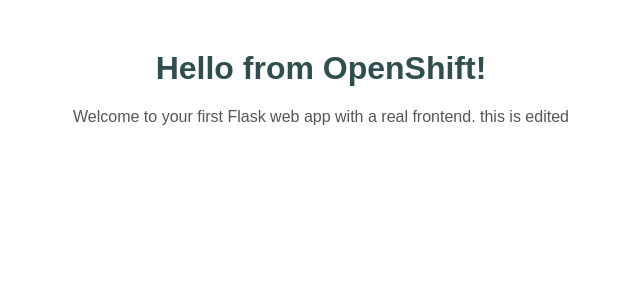
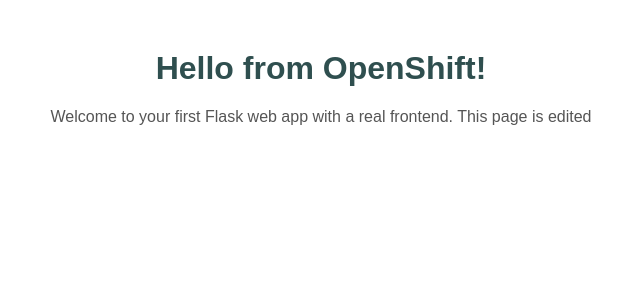
Before and after one commit to Amalroy98/flask-hello, a Flask app: page / in a window 1280 px wide. Shown: the top 300 px of the page, without its empty margins (319-959 px from the left). Run offline with Flask 3, Linux system fonts and the light colour scheme.

Commit message:
Update homepage content

```diff
--- a/templates/index.html
+++ b/templates/index.html
@@ -10,6 +10,6 @@
 </head>
 <body>
     <h1>Hello from OpenShift!</h1>
-    <p>Welcome to your first Flask web app with a real frontend. this is edited</p>
+    <p>Welcome to your first Flask web app with a real frontend. This page is edited</p>
 </body>
 </html>
```
